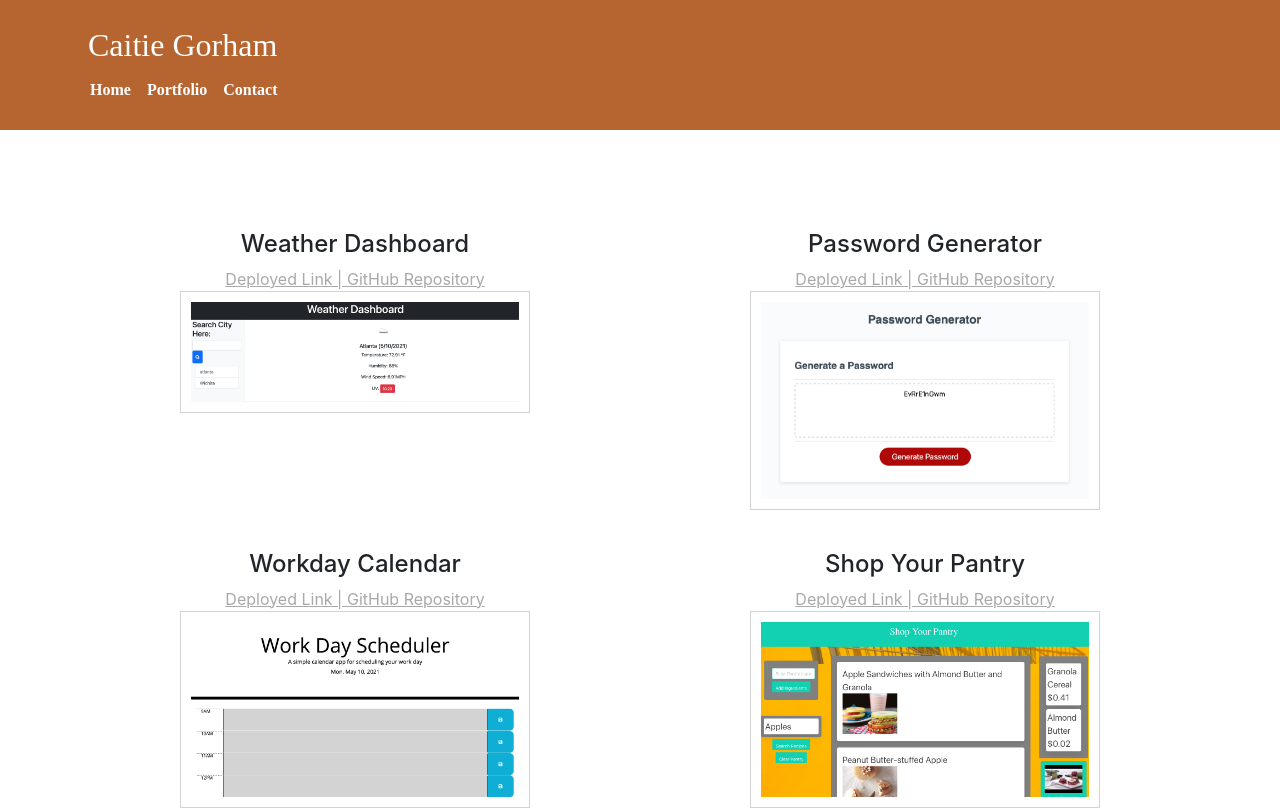
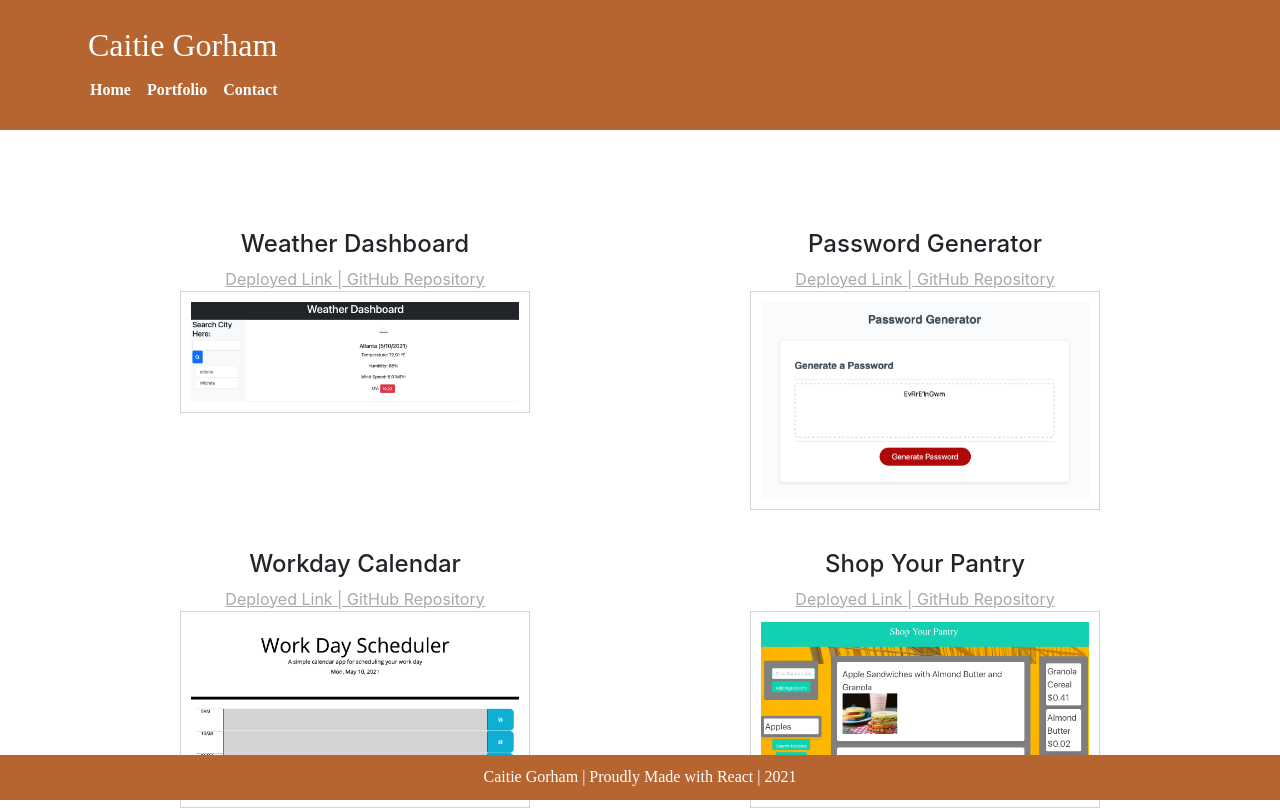
Before and after one commit to caitie-gorham/react-portfolio, a React (Create React App) app in the folder portfolio/: page /portfolio in a window 1280 px wide. Shown: the top 809 px of the page. Built offline with nearby package versions, Linux system fonts and the light colour scheme.

Commit message:
added sticky footer styling

```diff
--- a/portfolio/src/components/Footer/style.css
+++ b/portfolio/src/components/Footer/style.css
@@ -1,10 +1,12 @@
 .footer-container {
+    position: fixed;
     background-color:#b66531;
     height: 45px;
     width: 100%;
+    left: 0;
     bottom: 0px;
     padding: 10px;
-    color:white
+    color:white;
   }
 
   p {
```
